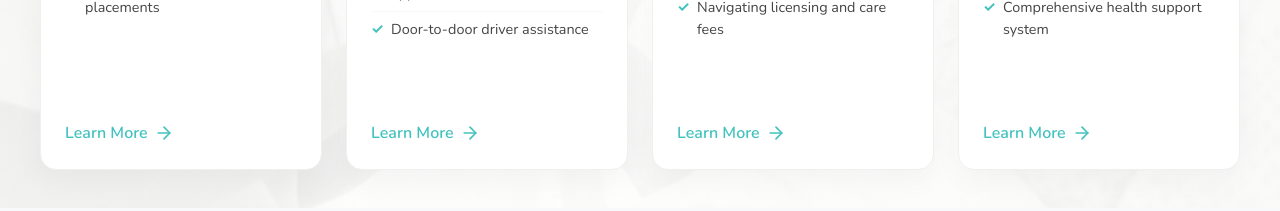
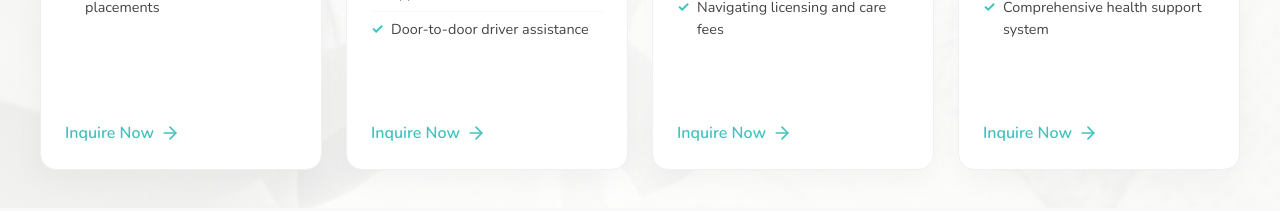
Before and after one commit to jackpolo69/Abeo-Health, a React (Vite) app: page / in a window 1280 px wide. Shown: the part 3120-3331 px from the top of the page. Built offline with nearby package versions, Linux system fonts and the light colour scheme.

Commit message:
Fix Services CTA links to Contact form and enable global smooth scrolling

```diff
--- a/src/components/Services.jsx
+++ b/src/components/Services.jsx
@@ -45,7 +45,7 @@ const ServiceCard = ({ title, icon: Icon, description, benefits, link }) => (
             </ul>
         </div>
         <a href={link} className="service-cta">
-            <span>Learn More</span>
+            <span>Inquire Now</span>
             <svg width="20" height="20" viewBox="0 0 24 24" fill="none" stroke="currentColor" strokeWidth="2" strokeLinecap="round" strokeLinejoin="round">
                 <line x1="5" y1="12" x2="19" y2="12"></line>
                 <polyline points="12 5 19 12 12 19"></polyline>
@@ -72,7 +72,7 @@ const Services = () => {
                             "Facility Staffing Solutions",
                             "Certified CNA, LVN, & RN placements"
                         ]}
-                        link="#contact"
+                        link="#contact-form"
                     />
                     <ServiceCard
                         title="Abeó Ride"
@@ -83,7 +83,7 @@ const Services = () => {
                             "Safe hospital discharges & appointments",
                             "Door-to-door driver assistance"
                         ]}
-                        link="#contact"
+                        link="#contact-form"
                     />
                     <ServiceCard
                         title="Abeó Living"
@@ -94,7 +94,7 @@ const Services = () => {
                             "Family-guided facility tours",
                             "Navigating licensing and care fees"
                         ]}
-                        link="#contact"
+                        link="#contact-form"
                     />
                     <ServiceCard
                         title="Abeó Circle"
@@ -105,7 +105,7 @@ const Services = () => {
                             "Real-time family communication",
                             "Comprehensive health support system"
                         ]}
-                        link="#contact"
+                        link="#contact-form"
                     />
                 </div>
             </div>
--- a/src/index.css
+++ b/src/index.css
@@ -1,4 +1,9 @@
 @import url('https://fonts.googleapis.com/css2?family=Nunito:wght@300;400;600;700&display=swap');
+
+html {
+  scroll-behavior: smooth;
+  scroll-padding-top: 80px;
+}
 
 :root {
   font-family: 'Nunito', Inter, system-ui, Avenir, Helvetica, Arial, sans-serif;
```
Also changed, not shown: 1 other file (tests, documents, lock files or other folders).
